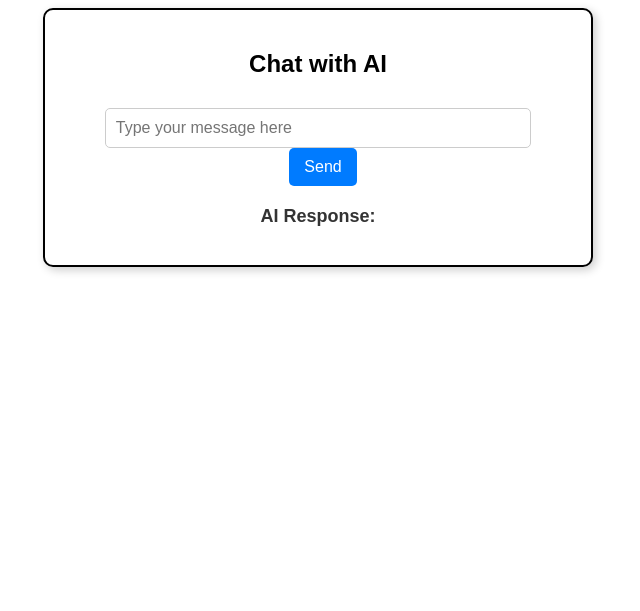
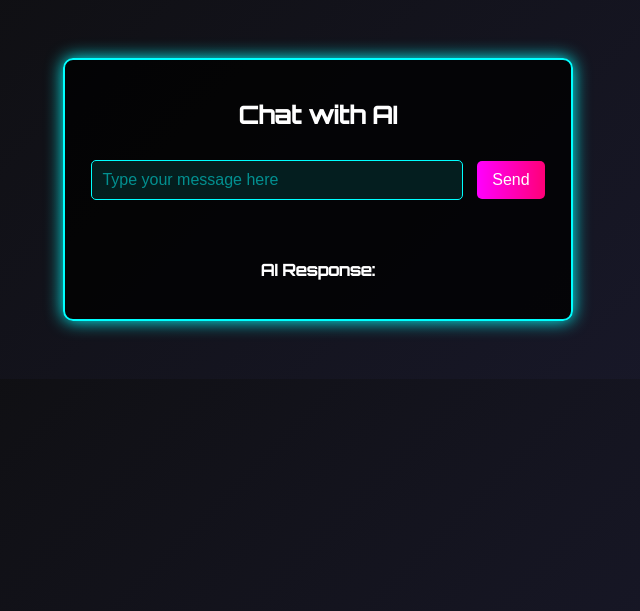
Before and after one commit to Gov-10/VNIT-AI-Hackathon, a Django app: page / in a window 1280 px wide. Shown: the top 611 px of the page, without its empty margins (322-962 px from the left). Run offline with Django 5.2, Linux system fonts and the light colour scheme.

Commit message:
Added styling to the chatbot

```diff
--- a/hackathon/myHackathon/templates/home.html
+++ b/hackathon/myHackathon/templates/home.html
@@ -5,26 +5,49 @@
     <meta name="viewport" content="width=device-width, initial-scale=1.0">
     <title>Chatbot</title>
     <style>
+        @import url('https://fonts.googleapis.com/css2?family=Orbitron:wght@500&display=swap');
+
+        /* Cyberpunk Background */
+        body {
+            background: linear-gradient(135deg, #0d0d0d, #1a1a2e);
+            color: #fff;
+            font-family: 'Orbitron', sans-serif;
+            text-align: center;
+            padding: 50px;
+        }
+
         /* Chatbot Container */
         #chatbot {
             width: 40%;
             margin: auto;
             padding: 20px;
-            border: 2px solid black;  /* ✅ Added color */
-            border-radius: 10px;  /* ✅ Smooth corners */
-            box-shadow: 3px 3px 10px rgba(0, 0, 0, 0.2);  /* ✅ Soft shadow */
-            text-align: center;
-            font-family: Arial, sans-serif;
+            border-radius: 10px;
+            box-shadow: 0px 0px 15px cyan;
+            background: rgba(0, 0, 0, 0.8);
+            border: 2px solid cyan;
+            animation: neon-glow 1.5s infinite alternate;
+        }
+
+        @keyframes neon-glow {
+            0% { box-shadow: 0 0 10px cyan; }
+            100% { box-shadow: 0 0 20px cyan; }
         }
 
         /* Input Field */
         #userMessage {
-            width: 80%;
+            width: 75%;
             padding: 10px;
             margin-top: 10px;
-            border: 1px solid #ccc;
+            background: rgba(0, 255, 255, 0.1);
+            border: 1px solid cyan;
+            color: cyan;
             border-radius: 5px;
             font-size: 16px;
+            outline: none;
+        }
+
+        #userMessage::placeholder {
+            color: rgba(0, 255, 255, 0.5);
         }
 
         /* Send Button */
@@ -32,26 +55,36 @@
             padding: 10px 15px;
             margin-left: 10px;
             border: none;
-            background-color: #007BFF;
+            background: linear-gradient(90deg, #ff00ff, #ff0077);
             color: white;
             font-size: 16px;
             border-radius: 5px;
             cursor: pointer;
+            transition: 0.3s;
         }
 
         button:hover {
-            background-color: #0056b3;
+            background: linear-gradient(90deg, #ff0077, #ff00ff);
+            box-shadow: 0px 0px 10px #ff00ff;
         }
 
         /* AI Response */
-        p {
-            font-size: 18px;
+        #response-box {
+            background: rgba(0, 255, 255, 0.15);
+            color: cyan;
+            {% comment %} border-left: 4px solid cyan;
+            padding: 15px;
             margin-top: 20px;
+            {% comment %} border-radius: 10px; {% endcomment %}
+            {% comment %} box-shadow: 0px 0px 10px cyan;
+            text-align: left;
+            max-width: 80%; {% endcomment %}
+            margin: 20px auto;
+            font-size: 18px;  /* Increase font size for readability */
+            line-height: 1.5;  /* Add space between lines */
+            word-wrap: break-word;  /* Ensure long text doesn't overflow */
         }
 
-        strong {
-            color: #333;
-        }
     </style>
 </head>
 <body>
@@ -60,14 +93,15 @@
 
         <input type="text" id="userMessage" placeholder="Type your message here">
         <button onclick="sendMessage()">Send</button>
+        <br> <br> <br>
 
-        <p><strong>AI Response:</strong> <span id="response"></span></p>
+        <p><strong>AI Response:</strong><span id="response-box"></span></p>
     </div>
 
     <script>
         function sendMessage() {
             const userMessage = document.getElementById("userMessage").value.trim();
-            const responseElement = document.getElementById("response");
+            const responseElement = document.getElementById("response-box");
 
             if (!userMessage) {
                 alert("Please enter a message!"); // ✅ Prevent empty messages
```
Also changed, not shown: hackathon/db.sqlite3.
